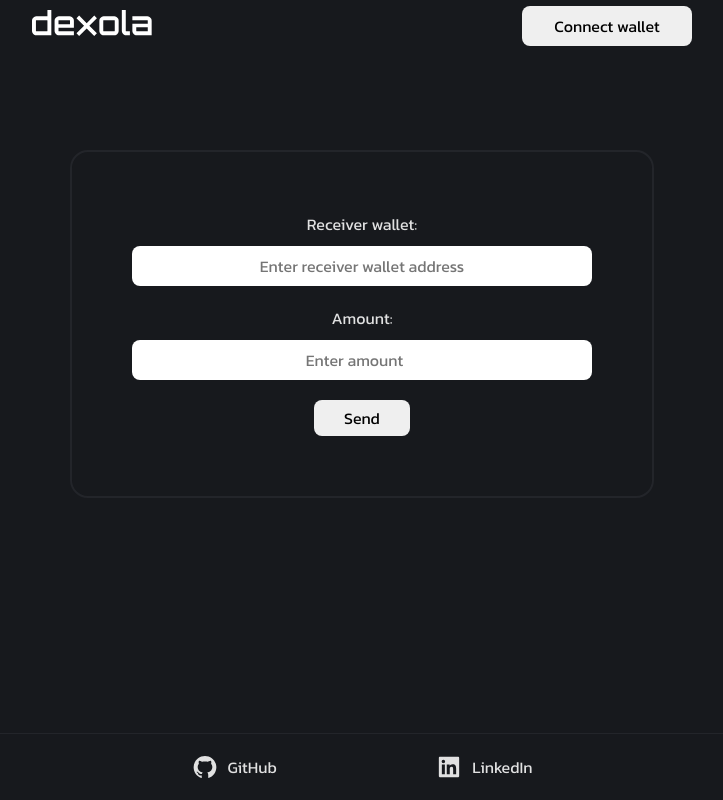
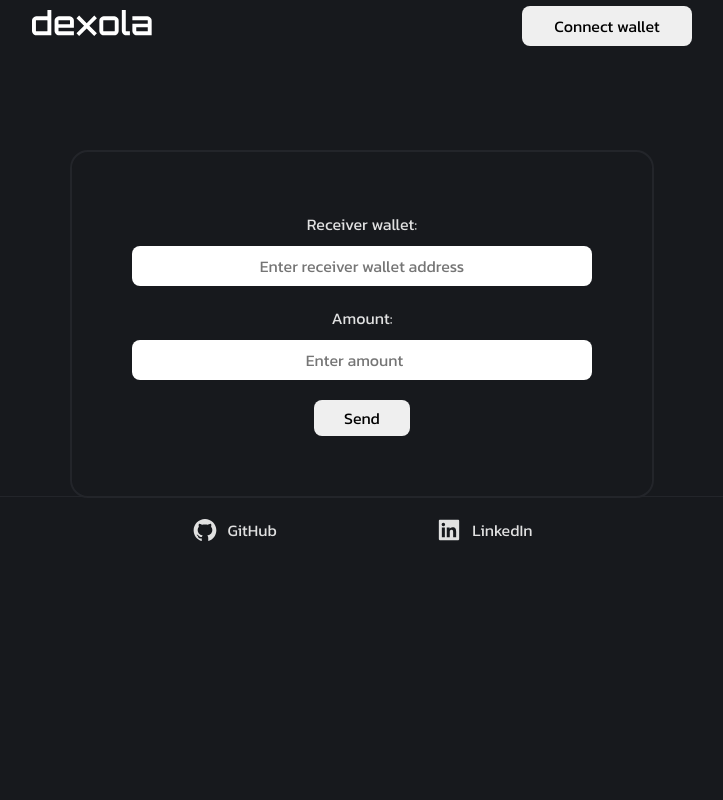
Before and after one commit to webdevbiv/my-wallet-app, a React (Vite) app: page / in a window 1280 px wide. Shown: the whole page, without its empty margins (278-1001 px from the left). Built offline with nearby package versions, Linux system fonts and the light colour scheme.

Commit message:
flex-changes

```diff
--- a/src/index.css
+++ b/src/index.css
@@ -16,14 +16,19 @@
   -moz-text-size-adjust: 100%;
 }
 
-#root {
+body {
   height: 100vh;
   display: flex;
   flex-direction: column;
 }
 
 main {
-  flex: 1;
+  flex: 1 0 auto;
+}
+
+header,
+footer {
+  flex-shrink: 0;
 }
 
 div {
```
